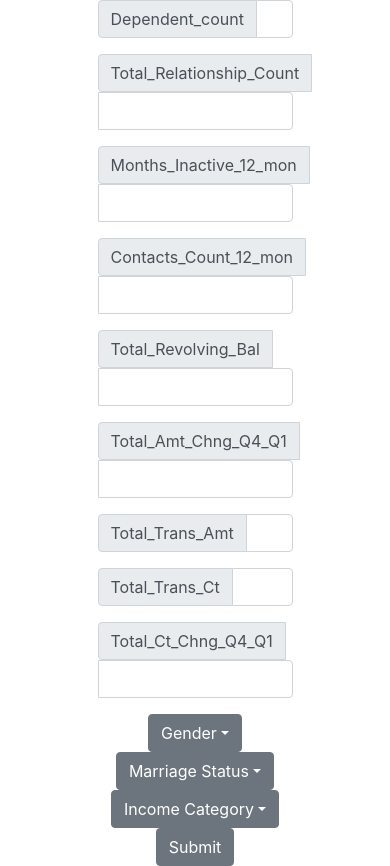
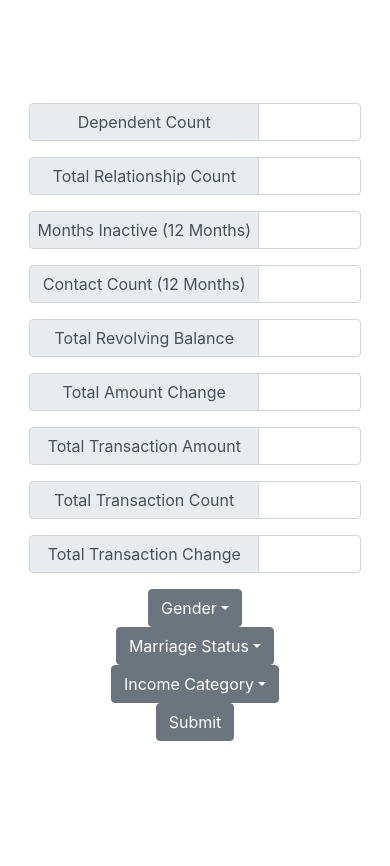
Before and after one commit to seanskggo/Bank-Churn-Predictor, a React (Create React App) app: page / in a window 390 px wide. After the commit the page ends 844 px from the top, so only its background shows below. Built offline with nearby package versions, Linux system fonts and the light colour scheme.

Commit message:
layout determined - mobile responsivbeness

```diff
--- a/src/App.css
+++ b/src/App.css
@@ -24,21 +24,23 @@
   width: 50vw;
 }
 
+.Title {
+  display: flex;
+  align-items: center;
+  justify-content: center;
+  width: 230px;
+}
+
 /*////////////////////////////////////////////////////////////////////////////////
 // Media
 ////////////////////////////////////////////////////////////////////////////////*/
 
-@media (prefers-reduced-motion: no-preference) {
-  .App-logo {
-    animation: App-logo-spin infinite 20s linear;
+@media only screen and (max-width: 800px) {
+  .Centre {
+    display: flex;
+    text-align: center;
+    align-items: center;
+    justify-content: center;
+    width: 85vw;
   }
 }
-
-@keyframes App-logo-spin {
-  from {
-    transform: rotate(0deg);
-  }
-  to {
-    transform: rotate(360deg);
-  }
-}
--- a/src/App.js
+++ b/src/App.js
@@ -38,10 +38,10 @@ const create_input_field = (values, set_values, string, key) => {
     <div className="Centre" key={key}>
       <InputGroup className="mb-3">
         <InputGroup.Prepend>
-          <InputGroup.Text>{string}</InputGroup.Text>
+          <InputGroup.Text className='Title'>{string[1]}</InputGroup.Text>
         </InputGroup.Prepend>
         <FormControl aria-label="Amount (to the nearest dollar)"
-          onChange={(event) => change_value(event.target.value, values, set_values, string)}
+          onChange={(event) => change_value(event.target.value, values, set_values, string[0])}
         />
       </InputGroup>
     </div>
@@ -121,14 +121,20 @@ const Set_income_category = (values, set_values) => {
 
 const Generate_fields = (values, set_values) => {
   let array_values = [
-    'Dependent_count', 'Total_Relationship_Count', 'Months_Inactive_12_mon',
-    'Contacts_Count_12_mon', 'Total_Revolving_Bal', 'Total_Amt_Chng_Q4_Q1',
-    'Total_Trans_Amt', 'Total_Trans_Ct', 'Total_Ct_Chng_Q4_Q1'
+    ['Dependent_count', 'Dependent Count'],
+    ['Total_Relationship_Count', 'Total Relationship Count'],
+    ['Months_Inactive_12_mon', 'Months Inactive (12 Months)'],
+    ['Contacts_Count_12_mon', 'Contact Count (12 Months)'],
+    ['Total_Revolving_Bal', 'Total Revolving Balance'],
+    ['Total_Amt_Chng_Q4_Q1', 'Total Amount Change'],
+    ['Total_Trans_Amt', 'Total Transaction Amount'],
+    ['Total_Trans_Ct', 'Total Transaction Count'],
+    ['Total_Ct_Chng_Q4_Q1', 'Total Transaction Change']
   ]
   return (
     <div>
-      {array_values.map((value, index) => {
-        return create_input_field(values, set_values, value, index)
+      {array_values.map((strings, index) => {
+        return create_input_field(values, set_values, strings, index)
       })}
     </div>
   )
```
